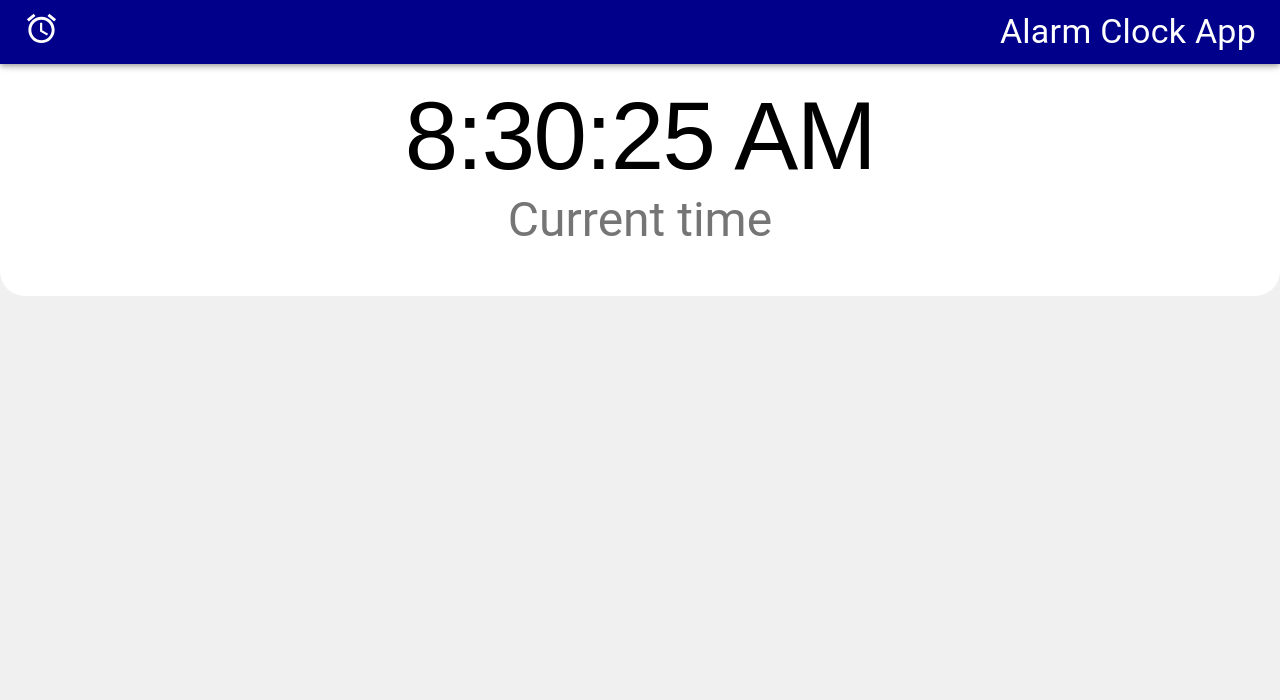
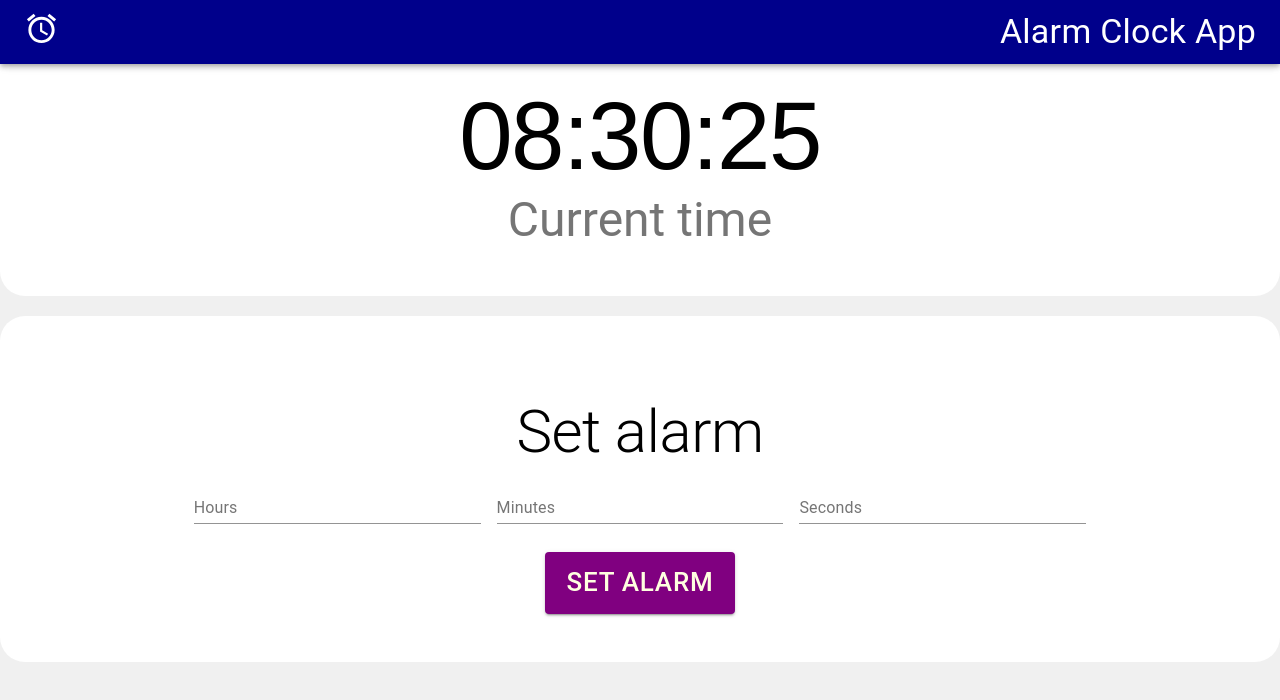
Before and after one commit to ViaChessLove/alarm-clock-react, a React (Create React App) app: page / in a window 1280 px wide. Shown: the top 700 px of the page. Built offline with nearby package versions, Linux system fonts and the light colour scheme; a web font is replaced by a local one.

Commit message:
set alarm

```diff
--- a/src/App.tsx
+++ b/src/App.tsx
@@ -1,9 +1,10 @@
 import React from 'react';
-import { CssBaseline, Typography, AppBar, Toolbar} from '@material-ui/core';
+import { CssBaseline} from '@material-ui/core';
 import useStyles from './styles';
 import Header from './components/Header';
 import CurrentTime from './components/CurrentTime';
 import Footer from './components/Footer';
+import SetAlarm from './components/SetAlarm';
 
 const App = () => {
 
@@ -13,10 +14,11 @@ const App = () => {
       <CssBaseline/>
       <Header/>
       <CurrentTime/>
+      <SetAlarm/>
       {/**Set alarm + alarm list + routing with timer + stopwatch */}
       <Footer/>
     </div>
   );
+
 }
-
 export default App;
--- a/src/components/CurrentTime.tsx
+++ b/src/components/CurrentTime.tsx
@@ -1,13 +1,13 @@
 import React, { useEffect, useMemo, useState } from 'react'
-import { Container, Typography } from '@material-ui/core';
+import { Button, Container, Typography } from '@material-ui/core';
 import useStyles from '../styles';
 import './font.css'
 
 const CurrentTime = () => {
-        const [currentTime, setCurrentTime] = useState<string>(Date.now().toString());
+        const [currentTime, setCurrentTime] = useState<any>();
         useEffect(() => {
                 const setTime = setInterval(() => {
-                        setCurrentTime(new Date().toLocaleTimeString());
+                        setCurrentTime(new Date().toLocaleString('en-US', {hour12: false, hour: 'numeric',  minute: 'numeric', second: 'numeric'}));
                 }, 1000);
         }, [currentTime]);
 
@@ -29,4 +29,4 @@ const CurrentTime = () => {
         )
 }
 
-export default CurrentTime
+export default CurrentTime;
--- a/src/components/Footer.tsx
+++ b/src/components/Footer.tsx
@@ -8,4 +8,4 @@ const Footer = () => {
   )
 }
 
-export default Footer
+export default Footer;
--- a/src/components/Header.tsx
+++ b/src/components/Header.tsx
@@ -1,5 +1,5 @@
 import React from 'react'
-import { CssBaseline, AppBar, Toolbar, Typography, Container, Grid } from '@material-ui/core';
+import { CssBaseline, AppBar, Toolbar, Typography, Container, Grid, Button } from '@material-ui/core';
 import {Alarm} from '@material-ui/icons'
 import useStyles from '../styles';
 
--- /dev/null
+++ b/src/components/SetAlarm.tsx
@@ -0,0 +1,31 @@
+import React from 'react'
+import useStyles from '../styles';
+import { Button, Container, Grid, TextField, Typography } from '@material-ui/core'
+
+const SetAlarm = () => {
+  const classes = useStyles();
+  return (
+    <div className={classes.contentBelow}>
+      <Container className={classes.content} maxWidth='lg'>
+      <Typography variant='h2' align='center' color='inherit'>
+          Set alarm
+      </Typography>
+      <Grid container justify='center'>
+        <form autoComplete='true' className={classes.form} >
+          <TextField label='Hours'/>
+          <TextField label='Minutes'/>
+          <TextField label='Seconds' />
+        </form>
+      </Grid>
+      <Grid container justify='center'>
+
+        <Button size="large" variant='contained' className={classes.button} onClick={() => {}}>
+          Set alarm
+        </Button>
+      </Grid>
+    </Container>
+    </div>
+  )
+}
+
+export default SetAlarm
--- a/src/styles.ts
+++ b/src/styles.ts
@@ -15,6 +15,26 @@ const useStyles = makeStyles((theme) => ({
                 padding: theme.spacing(10, 0, 6),
                 backgroundColor: theme.palette.background.paper,
                 borderRadius: '25px'
+        },
+        contentBelow: {
+                marginTop: '20px'
+        }
+        ,
+        button: {
+                marginTop: '20px',
+                backgroundColor: 'purple',
+                color: 'lightyellow',
+                fontSize: '26px',
+                '&:hover': {
+                        backgroundColor:'pink',
+                        transition: '3s'
+                }
+        },
+        form: {
+                '& .MuiTextField-root': {
+                        margin: theme.spacing(1),
+                        width: '25ch',
+                      },
         }
 }));
 
```
Also changed, not shown: src/index.tsx (line endings or trailing spaces).
